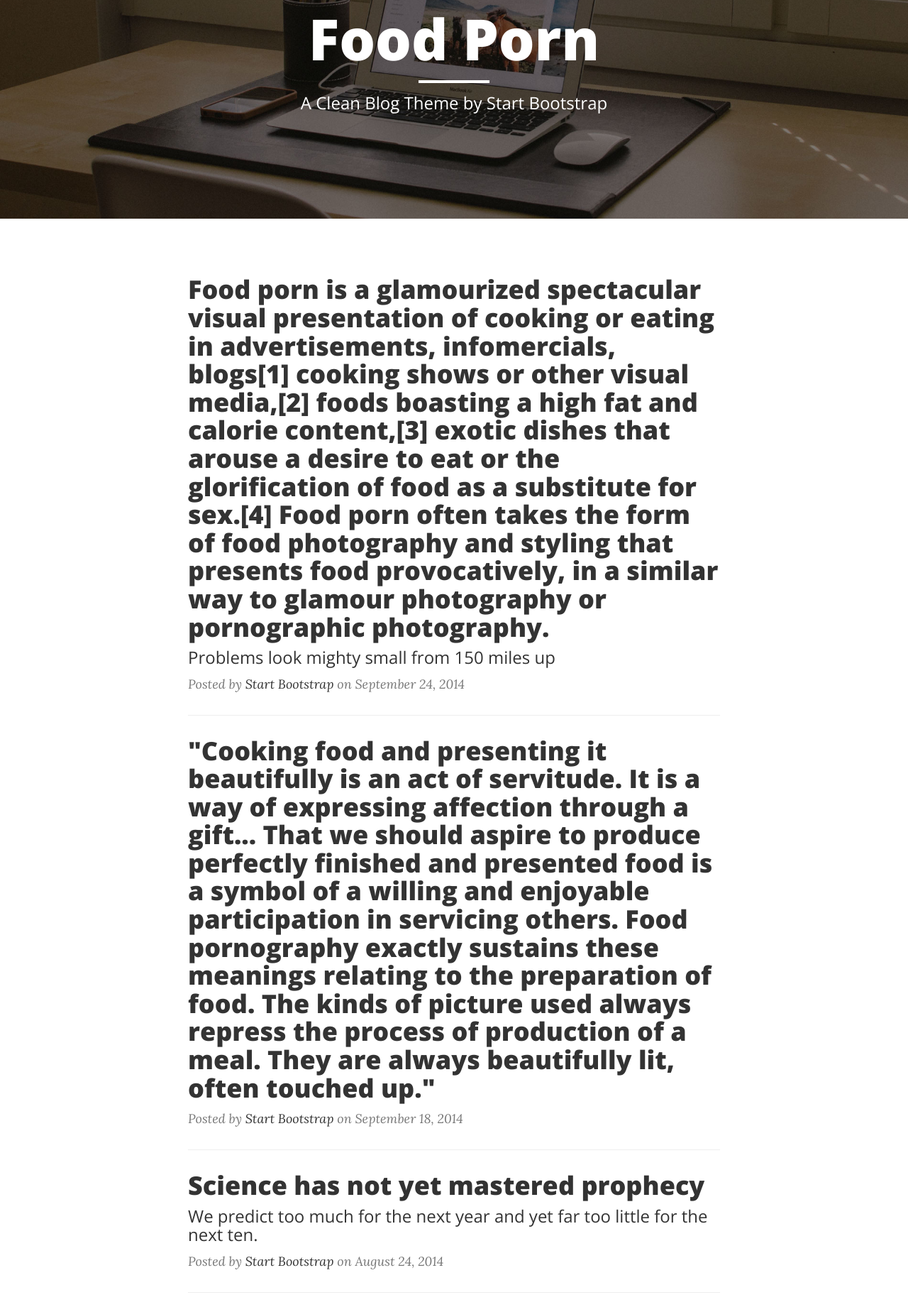
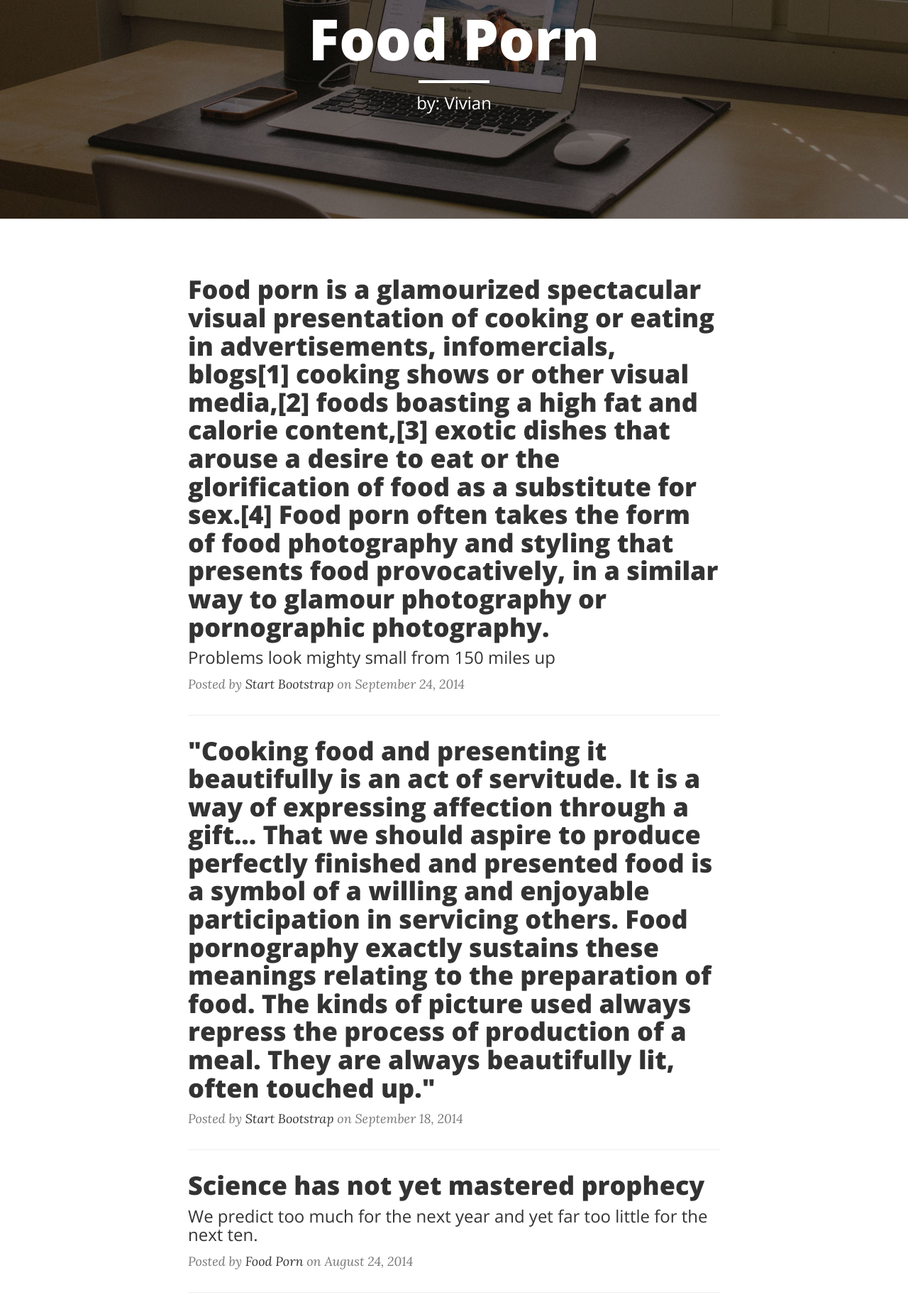
Before and after one commit to cadiayvivian11/blog2cleanblog-food-porn-.github.io, a website: page index.html in a window 1280 px wide. Shown: the part 140-1988 px from the top of the page at 71% size. Drawn offline with nearby package versions, Linux system fonts and the light colour scheme.

Commit message:
Update index.html

```diff
--- a/index.html
+++ b/index.html
@@ -76,7 +76,7 @@
                     <div class="site-heading">
                         <h1>Food Porn</h1>
                         <hr class="small">
-                        <span class="subheading">A Clean Blog Theme by Start Bootstrap</span>
+                        <span class="subheading">by: Vivian</span>
                     </div>
                 </div>
             </div>
@@ -117,7 +117,7 @@
                             We predict too much for the next year and yet far too little for the next ten.
                         </h3>
                     </a>
-                    <p class="post-meta">Posted by <a href="#">Start Bootstrap</a> on August 24, 2014</p>
+                    <p class="post-meta">Posted by <a href="#">Food Porn</a> on August 24, 2014</p>
                 </div>
                 <hr>
                 <div class="post-preview">
```
